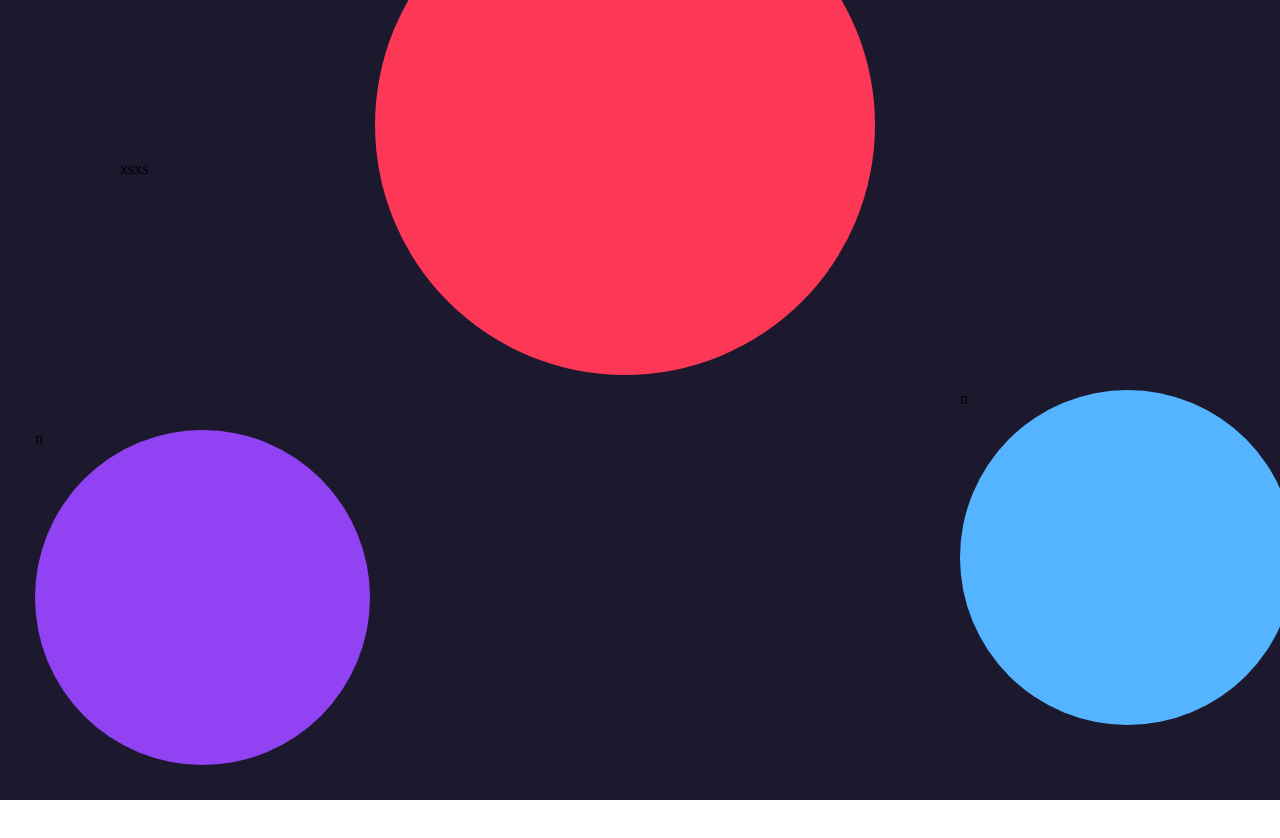
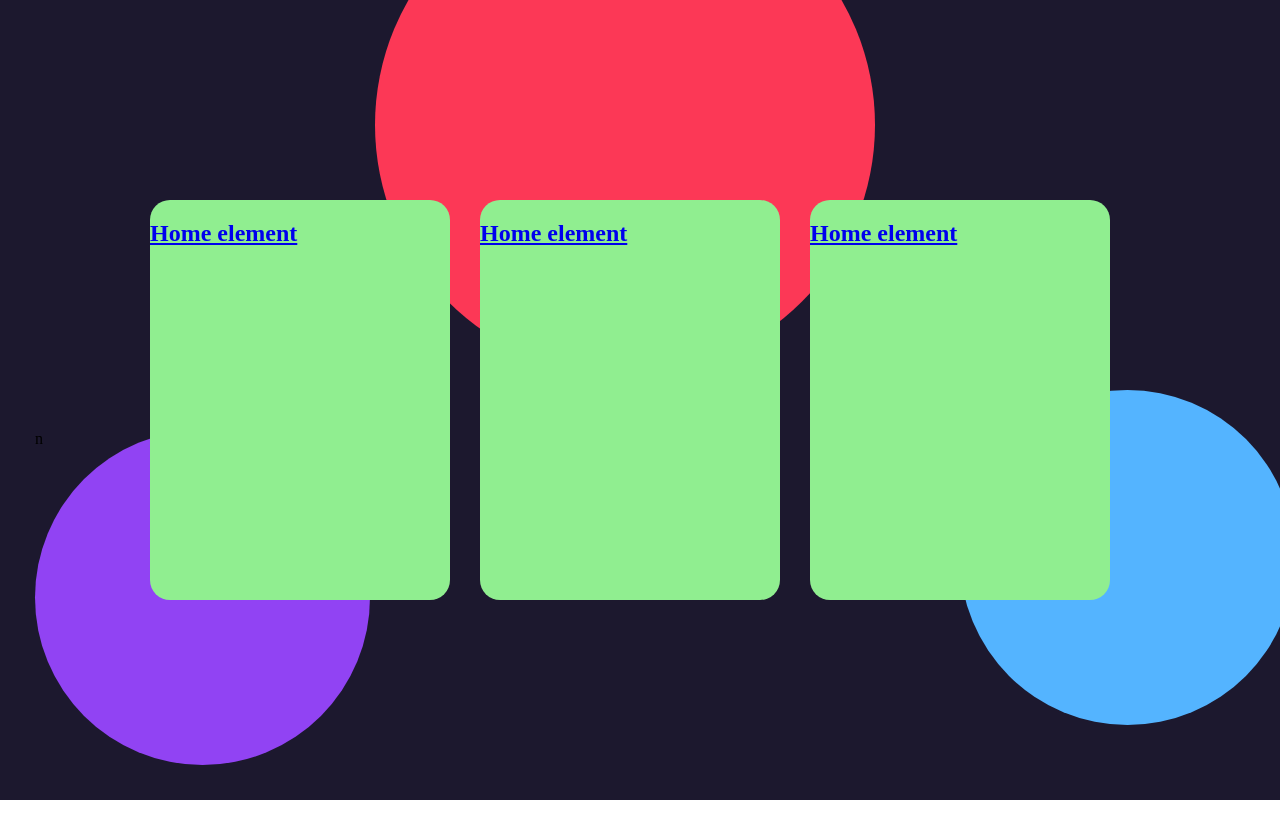
Before and after one commit to donabilardo/alina_wb, a plain HTML site: page index.html in a window 1280 px wide. Drawn offline with Linux system fonts and the light colour scheme.

Commit message:
Added structure for product items box

```diff
--- a/css/style.scss
+++ b/css/style.scss
@@ -58,4 +58,15 @@ div {
     height: 480px;
     position: absolute;
     z-index: 2;
+    display: flex;
+
 }
+
+.product_box-items {
+    width: 300px;
+    height: 400px;
+    background: lightgreen;
+    margin-left: 30px;
+    margin-top: 40px;
+    border-radius: 20px;
+}
--- a/index.html
+++ b/index.html
@@ -18,7 +18,15 @@
                 <div class="product__box-blue-circle">n</div>
             </div>
             <div class="product__box-1">
-                xsxs
+                <div class="product_box-items">
+                    <h2><a href="!#" title="Товар 1">Home element</a></h2>
+                </div>
+                <div class="product_box-items">
+                    <h2><a href="!#" title="Товар 2">Home element</a></h2>
+                </div>
+                <div class="product_box-items">
+                    <h2><a href="!#" title="Товар 3">Home element</a></h2>
+                </div>
             </div>
         </div>
 
```
Also changed, not shown: css/style.css, 2 other files.
